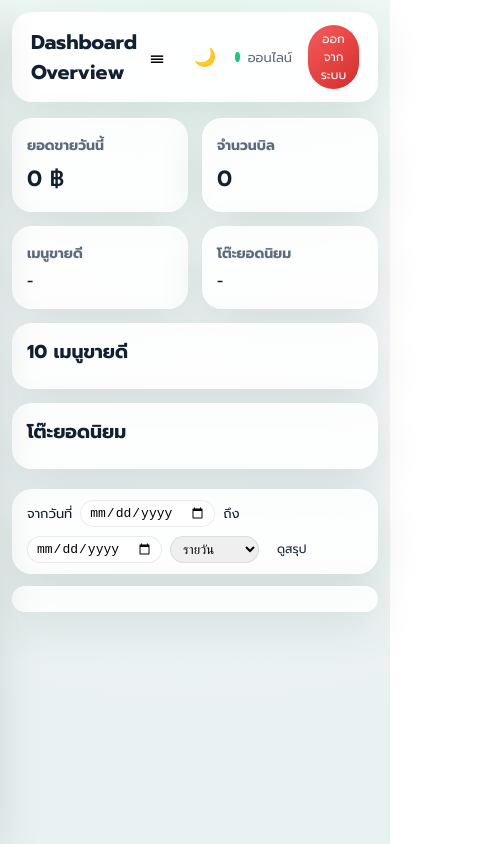
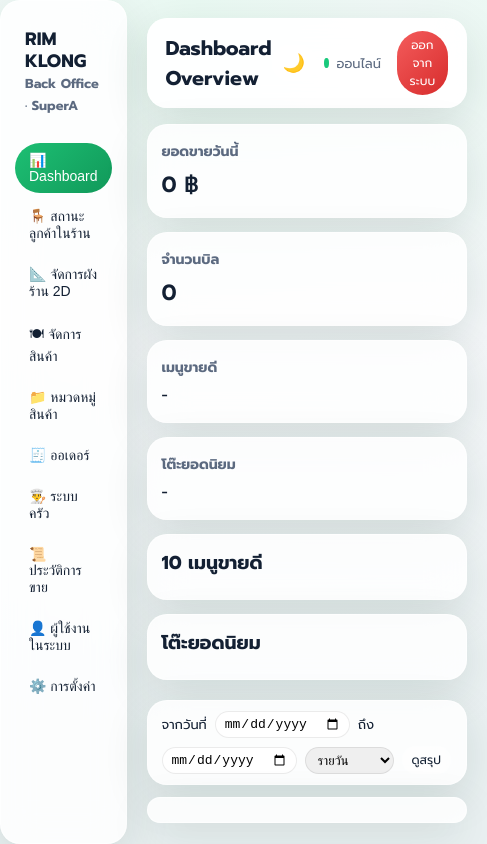
Before and after one commit to superarm99/RimKlongCamp, a plain HTML site: page admin.html in a window 390 px wide. Shown: the whole page, 487 px wide, since content can reach past the window. Drawn offline with nearby package versions, Linux system fonts and the light colour scheme.

Commit message:
Changed for iphone

```diff
--- a/assets/css/styles.css
+++ b/assets/css/styles.css
@@ -885,36 +885,19 @@ body.theme-dark .layout-table {
   text-align: center;
 }
 
-/* RESPONSIVE */
-@media (max-width: 768px) {
-  .sidebar {
-    position: fixed;
-    left: 0;
-    top: 0;
-    bottom: 0;
-    width: 220px;
-    background: var(--bg-card-strong);
-    z-index: 50;
-    transform: translateX(-100%);
-    transition: transform 0.2s ease-out;
-    box-shadow: 4px 0 12px rgba(0,0,0,0.15);
-  }
-
-  .sidebar.open {
-    transform: translateX(0);
-  }
-
-  .admin-body {
-    flex-direction: column;
-  }
-
-  .content-area {
-    padding: 12px;
-  }
-
-  .only-mobile {
-    display: inline-flex !important;
-  }
+.sidebar-overlay {
+  position: fixed;
+  top: 0; left: 0; right: 0; bottom: 0;
+  background: rgba(0, 0, 0, 0.5);
+  z-index: 900;
+  opacity: 0;
+  visibility: hidden;
+  transition: opacity 0.25s;
+}
+
+.sidebar-overlay.active {
+  opacity: 1;
+  visibility: visible;
 }
 
 
@@ -1056,7 +1039,7 @@ body.theme-dark .layout-table {
   color: #2d7d4f;
   box-shadow: 0 2px 6px rgba(0,0,0,0.15);
   cursor: pointer;
-  z-index: 50;
+  z-index: 1000;
   display: flex;
   align-items: center;
   gap: 4px;
@@ -1946,11 +1929,6 @@ body.theme-dark .icon-btn {
   background: linear-gradient(135deg, var(--green), var(--green-deep)); color: #fff;
 }
 
-@media (max-width: 768px) {
-  .admin-body { flex-direction: column; }
-  .content-area { padding: 12px; }
-}
-
 /* ===== Order panel layout: header fixed, list scrollable ===== */
 .order-panel {
   display: flex;
```
